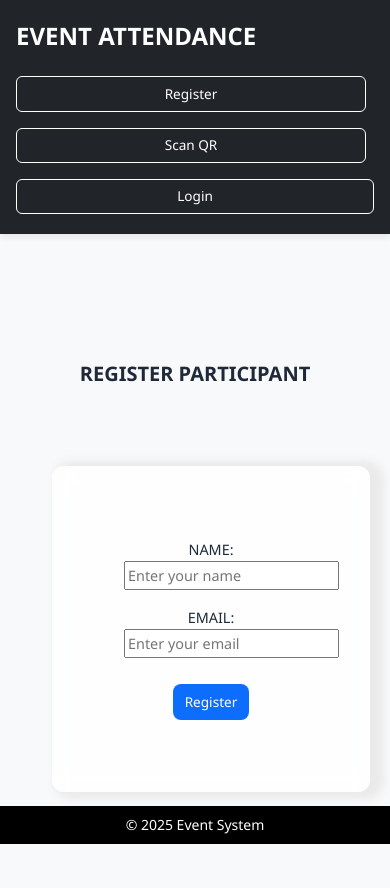
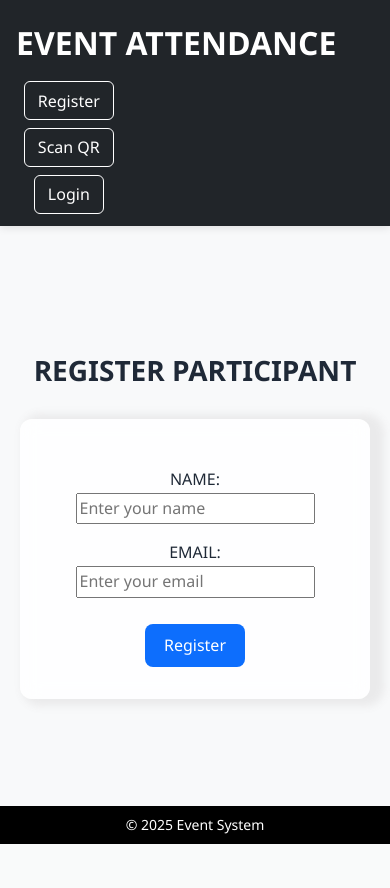
Before and after one commit to keerthi-manasvi/NSCC-Event-App, a Django app: page / in a window 390 px wide. After the commit the page ends 844 px from the top, so only its background shows below. Run offline with Django 5.2, Linux system fonts and the light colour scheme.

Commit message:
Update styles.css

```diff
--- a/Event/static/Event/styles.css
+++ b/Event/static/Event/styles.css
@@ -63,15 +63,8 @@ nav a:hover,
 }
 
 @keyframes fadeInUp {
-    from {
-        opacity: 0;
-        transform: translateY(20px);
-    }
-
-    to {
-        opacity: 1;
-        transform: translateY(0);
-    }
+    from { opacity: 0; transform: translateY(20px); }
+    to { opacity: 1; transform: translateY(0); }
 }
 
 /* === Form Container === */
@@ -88,13 +81,18 @@ nav a:hover,
 }
 
 /* === Table Styling === */
+.table-container {
+    overflow-x: auto;
+    display: flex;
+    justify-content: center;
+    width: 100%;
+}
+
 table {
-    width: 100%;
+    width: auto; /* Adjust to content */
+    min-width: 600px; /* Prevent too narrow table */
     border-collapse: collapse;
-    margin-top: 1rem;
-    display: block;
-    overflow-x: auto;
-    white-space: nowrap;
+    margin: 1rem 0;
 }
 
 thead {
@@ -117,15 +115,8 @@ td {
     font-weight: 600;
 }
 
-.bg-success {
-    background-color: #10b981;
-    color: white;
-}
-
-.bg-danger {
-    background-color: #ef4444;
-    color: white;
-}
+.bg-success { background-color: #10b981; color: white; }
+.bg-danger { background-color: #ef4444; color: white; }
 
 /* === Buttons === */
 .btn {
@@ -137,6 +128,7 @@ td {
     transition: all 0.3s ease-in-out;
     margin-top: 1rem;
     font-size: 1rem;
+    width: auto;  /* Keep auto width */
 }
 
 .button-container {
@@ -147,35 +139,12 @@ td {
     flex-wrap: wrap;
 }
 
-.btn-primary {
-    background-color: black;
-    color: white;
-    border: none;
-}
-
-.btn-primary:hover {
-    background-color: #333;
-}
-
-.btn-secondary {
-    background-color: #0d6efd;
-    color: white;
-    border: none;
-}
-
-.btn-secondary:hover {
-    background-color: #4b5563;
-}
-
-.btn-success {
-    background-color: #10b981;
-    color: white;
-    border: none;
-}
-
-.btn-success:hover {
-    background-color: #059669;
-}
+.btn-primary { background-color: black; color: white; border: none; }
+.btn-primary:hover { background-color: #333; }
+.btn-secondary { background-color: #0d6efd; color: white; border: none; }
+.btn-secondary:hover { background-color: #4b5563; }
+.btn-success { background-color: #10b981; color: white; border: none; }
+.btn-success:hover { background-color: #059669; }
 
 /* === Forms === */
 form {
@@ -197,15 +166,8 @@ form {
     box-sizing: border-box;
 }
 
-.form-control:focus {
-    border-color: #10b981;
-    box-shadow: 0 0 0 0.2rem rgba(16, 185, 129, 0.25);
-    outline: none;
-}
-
-.form-control:hover {
-    border-color: #10b981;
-}
+.form-control:focus { border-color: #10b981; box-shadow: 0 0 0 0.2rem rgba(16, 185, 129, 0.25); outline: none; }
+.form-control:hover { border-color: #10b981; }
 
 /* === Alerts === */
 .alert-danger {
@@ -226,58 +188,43 @@ footer {
 }
 
 /* === Responsive Design === */
-@media (max-width: 768px) {
-    .navbar {
-        flex-direction: column;
-        align-items: stretch;
+
+/* Mid-size screens (tablet/laptop minimized) */
+@media (max-width: 1024px) and (min-width: 769px) {
+    .navbar .d-flex {
+        flex-direction: row;      /* Horizontal buttons */
+        justify-content: flex-end; /* Align right */
+        gap: 0.5rem;
     }
 
-    .navbar-brand {
-        font-size: 1.5rem;
-        margin-bottom: 0.5rem;
-    }
-
-    nav a,
     .navbar .btn {
-        display: block;
-        margin: 0.5rem auto;
-        width: 100%;
-        text-align: center;
-    }
-
-    .glass-card,
-    .card-body,
-    form {
-        padding: 1.5rem;
-        margin: 1rem;
-    }
-
-    .card-title {
-        font-size: 1.5rem;
-    }
-
-    th,
-    td {
-        font-size: 0.8rem;
-    }
-
-    .btn {
-        font-size: 0.9rem;
-        padding: 0.5rem 1rem;
+        width: auto;
+        max-width: 180px;
     }
 }
 
-@media (max-width: 480px) {
-    body {
-        font-size: 0.9rem;
+/* Small screens (mobile) */
+@media (max-width: 768px) {
+    .navbar .d-flex {
+        flex-direction: column;   /* Stack buttons vertically */
+        align-items: center;
+        gap: 0.5rem;
     }
 
-    .card-title {
-        font-size: 1.25rem;
-    }
-
-    .btn {
-        font-size: 0.85rem;
-        padding: 0.5rem 0.75rem;
+    .navbar .btn {
+        width: auto;
+        max-width: 180px;
+        text-align: center;
     }
 }
+
+/* Center table and keep horizontal scroll on small screens */
+@media (max-width: 1024px) {
+    .table-container {
+        justify-content: center;
+    }
+    table {
+        width: 100%;
+        min-width: 400px;
+    }
+}
```
